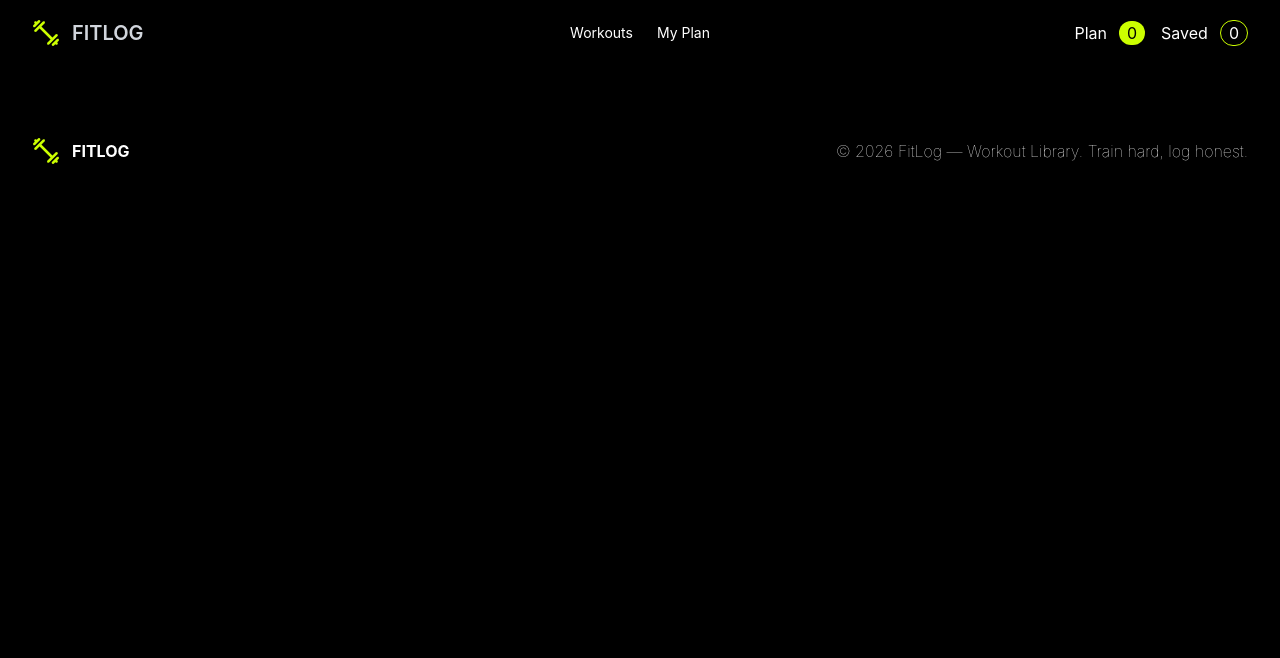
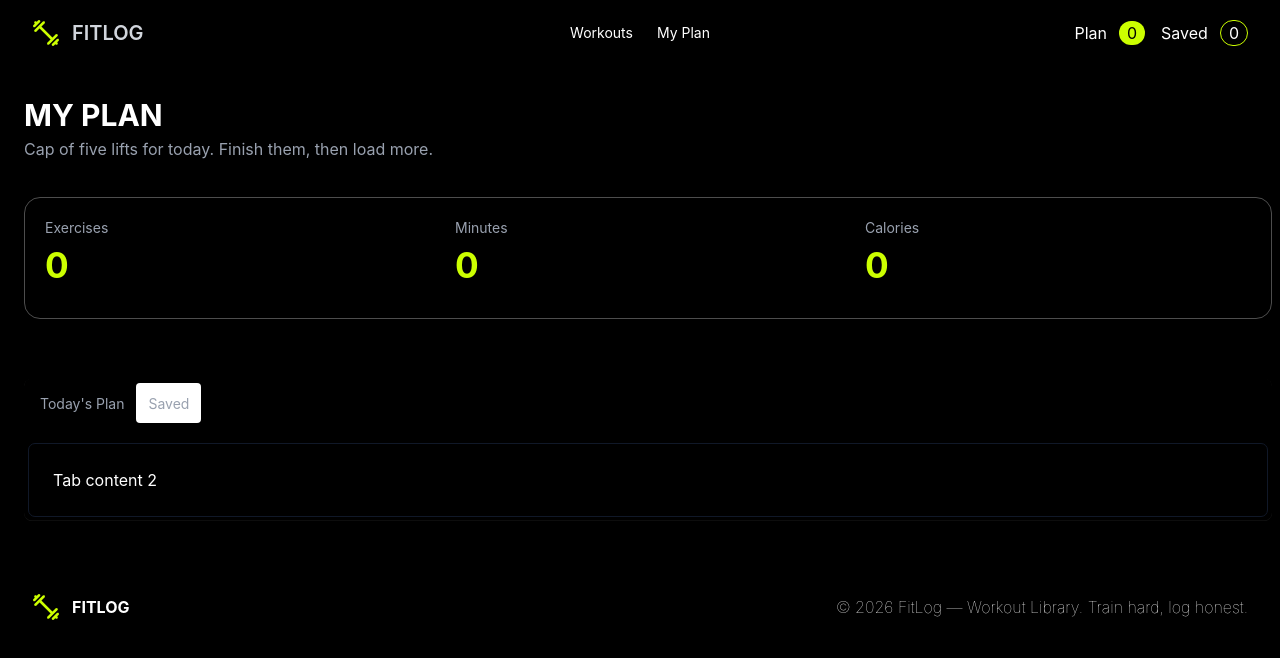
Before and after one commit to code-by-nusrat/fit-log-assign-6, a Next.js app: page /my-plan in a window 1280 px wide. Shown: the top 658 px of the page. Built offline with nearby package versions, Linux system fonts and the light colour scheme.

Commit message:
sixth commit

```diff
--- a/src/app/layout.tsx
+++ b/src/app/layout.tsx
@@ -33,8 +33,8 @@ export default function RootLayout({ children }: LayoutProps<"/">) {
         <GroupsProvider>
         <Navbar></Navbar>
         {children}
+         <ToastContainer />
         <Footer></Footer>
-         <ToastContainer />
         </GroupsProvider>
         </body>
     </html>
--- a/src/app/my-plan/page.tsx
+++ b/src/app/my-plan/page.tsx
@@ -1,12 +1,119 @@
+// 'use client'
+// import SaveBtn from '@/components/groupDetails/SaveBtn';
+// import { GroupsContext } from '@/context/GroupsContext';
+// import React, {useContext } from 'react';
+
+// const PlanPage = () => {
+//     const{planBtn,saveBtn}=useContext(GroupsContext)
+//     console.log(planBtn,SaveBtn)
+//     return (
+//         <div className='container mx-auto'>
+//           <div className='container mx-auto'>
+//                 <h1 className='text-[1.9rem] text-white text-bold'>MY PLAN</h1>
+//                 <p className='text-gray-400 '>Cap of five lifts for today. Finish them, then load more.</p>
+//                  <div className='w-295 border border-white h-30.5 items-center  mt-9 rounded-2xl'>
+//                   <div className='flex justify-between pt-2 mx-3 mt-3'>
+//                     <div>
+//                         <p className='text-gray-400'>Exercises</p>
+//                         <p className='font-bold text-[2.2rem] text-[#CCFF00]'>0</p>
+//                     </div>
+//                     <div>
+//                         <p className='text-gray-400'>Minutes</p>
+//                         <p className='font-bold text-[2.2rem] text-[#CCFF00]'>0</p>
+//                     </div>
+//                     <div>
+//                         <p className='text-gray-400'>Calories</p>
+//                         <p className='font-bold text-[2.2rem] text-[#CCFF00]'>0</p>
+//                     </div>
+//                  </div>
+//                 </div>
+
+//           </div>
+//         </div>
+//     );
+// };
+
+// export default PlanPage;
+
+
 'use client'
+
 import { GroupsContext } from '@/context/GroupsContext';
-import React, {useContext } from 'react';
+import React, { useContext } from 'react';
 
 const PlanPage = () => {
-    const{planBtn,saveBtn}=useContext(GroupsContext)
+    const { planBtn, saveBtn } = useContext(GroupsContext);
+
+    console.log(planBtn, saveBtn);
+
     return (
-        <div>
+        <div className="container mx-auto w-full lg:w-380 px-4 sm:px-6 lg:px-2 mt-8">
+            <div className="lg:ml-4 mx-auto">
 
+                {/* Heading */}
+                <div>
+                    <h1 className="text-2xl sm:text-3xl font-bold text-white">
+                        MY PLAN
+                    </h1>
+
+                    <p className="mt-1 text-sm sm:text-base text-gray-400">
+                        Cap of five lifts for today. Finish them, then load more.
+                    </p>
+                </div>
+
+                {/* Stats Card */}
+                <div className="w-full border border-white/30 min-h-30.5 mt-8 sm:mt-9 rounded-2xl p-4 sm:p-5">
+
+                    <div className="grid grid-cols-3 gap-3 sm:gap-6">
+
+                        {/* Exercises */}
+                        <div>
+                            <p className="text-xs sm:text-sm text-gray-400">
+                                Exercises
+                            </p>
+
+                            <p className="mt-1 font-bold text-2xl sm:text-[2.2rem] text-[#CCFF00]">
+                                0
+                            </p>
+                        </div>
+
+                        {/* Minutes */}
+                        <div>
+                            <p className="text-xs sm:text-sm text-gray-400">
+                                Minutes
+                            </p>
+
+                            <p className="mt-1 font-bold text-2xl sm:text-[2.2rem] text-[#CCFF00]">
+                                0
+                            </p>
+                        </div>
+
+                        {/* Calories */}
+                        <div>
+                            <p className="text-xs sm:text-sm text-gray-400">
+                                Calories
+                            </p>
+
+                            <p className="mt-1 font-bold text-2xl sm:text-[2.2rem] text-[#CCFF00]">
+                                0
+                            </p>
+                        </div>
+
+                    </div>
+                </div>
+
+                {/* tab-content */}
+                {/* name of each tab group should be unique */}
+                <div className="tabs tabs-box bg-black mt-15" >
+                    <input type="radio" name="my_tabs_1" className="tab text-gray-400 mb-4" aria-label="Today's Plan" />
+                    <div className="tab-content border-base-300 p-6 bg-black text-white">Tab content 1</div>
+
+                    <input type="radio" name="my_tabs_1" className="tab text-gray-400" aria-label="Saved" defaultChecked />
+                    <div className="tab-content bg-black border-gray-900 p-6 text-white">Tab content 2</div>
+
+                </div>
+
+            </div>
         </div>
     );
 };
--- a/src/components/groupDetails/PlanBtn.tsx
+++ b/src/components/groupDetails/PlanBtn.tsx
@@ -8,7 +8,7 @@ import { toast } from 'react-toastify';
 const PlanBtn = ({group}:{group:IGroups}) => {
     const {plan,setPlan}=useContext(GroupsContext)
     const handlePlanBtn=()=>{
-        console.log('triggered')
+        console.log('triggered',group)
         setPlan([...plan,group])
         toast.success(`"${group.name}"Added to todays's plan`)
     }
--- a/src/components/shared/Navbar.tsx
+++ b/src/components/shared/Navbar.tsx
@@ -2,7 +2,7 @@
 import Image from "next/image";
 import React from "react";
 import logo from "@/assets/logo.png";
-
+import Link from "next/link";
 
 const Navbar = () => {
     return (
@@ -22,6 +22,7 @@ const Navbar = () => {
                                 <a>Workouts</a>
                             </li>
                             <li>
+
                                 <a>My Plan</a>
                             </li>
                         </ul>
@@ -49,7 +50,7 @@ const Navbar = () => {
                         </li>
 
                         <li className="text-white">
-                            <a>My Plan</a>
+                            <Link href='/my-plan'>My Plan</Link>
                         </li>
                     </ul>
                 </div>
```
